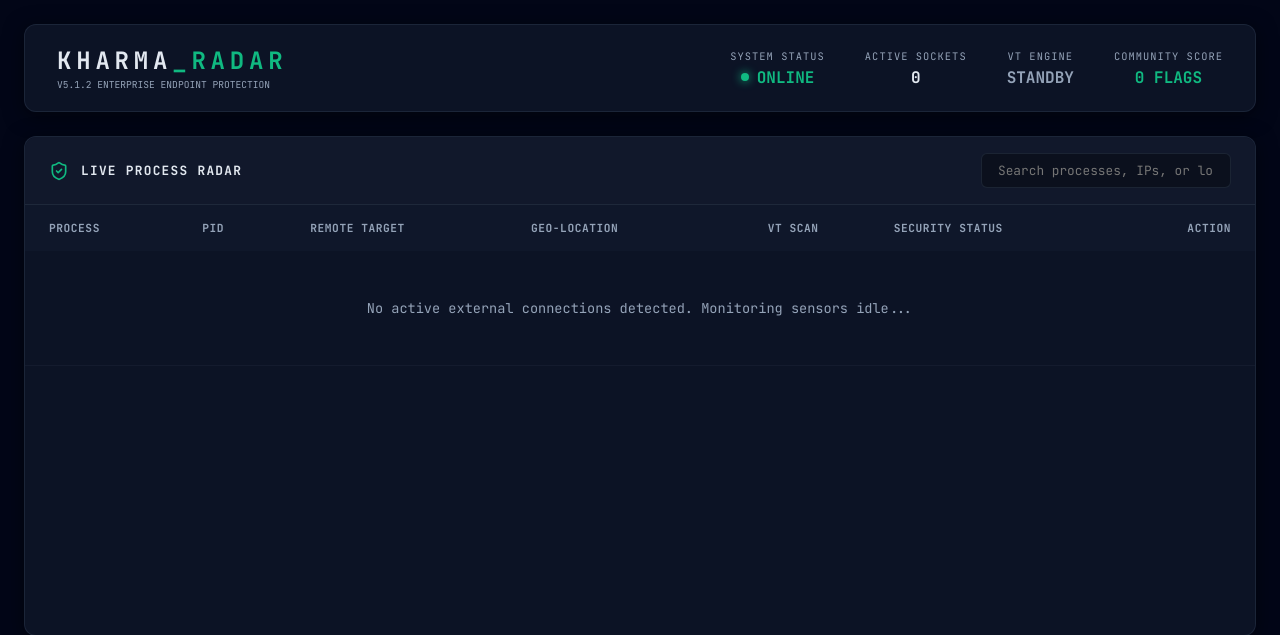
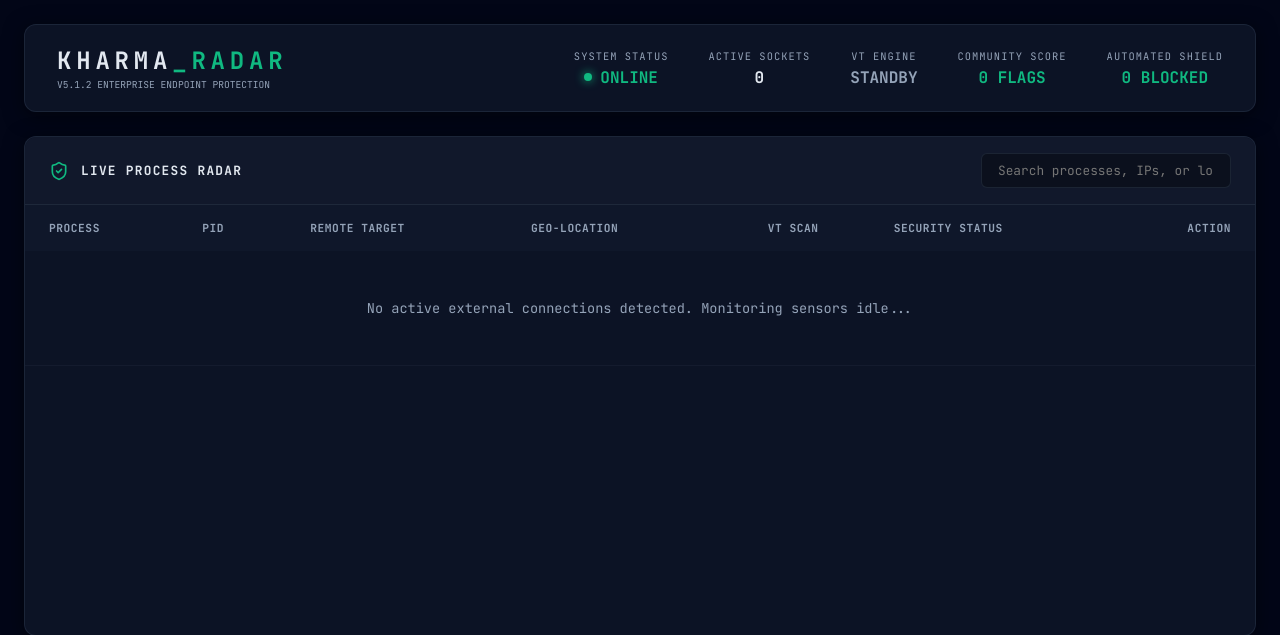
Before and after one commit to Mutasem-mk4/kharma-network-radar, a Flask app: page / in a window 1280 px wide. Shown: the top 635 px of the page. Run offline with Flask 3, Linux system fonts and the light colour scheme; data that the repository does not hold is empty.

Commit message:
feat(shield): Phase 14 - Automated Shield (Active Firewall / IPS) bump v8.0.0

```diff
--- a/kharma/__init__.py
+++ b/kharma/__init__.py
@@ -1,4 +1,4 @@
 """
 Kharma - The Over-Watch Network Monitor
 """
-__version__ = "7.0.0"
+__version__ = "8.0.0"
--- a/kharma/server.py
+++ b/kharma/server.py
@@ -12,6 +12,7 @@ try:
     from kharma.vt_engine import VTEngine
     from kharma.community import CommunityIntel
     from kharma.dpi import DPIEngine
+    from kharma.shield import ShieldManager
 except ImportError:
     from scanner import NetworkScanner
     from geoip import GeoIPResolver
@@ -19,6 +20,7 @@ except ImportError:
     from vt_engine import VTEngine
     from community import CommunityIntel
     from dpi import DPIEngine
+    from shield import ShieldManager
 
 class KharmaWebServer:
     def __init__(self, host="127.0.0.1", port=8085):
@@ -47,6 +49,7 @@ class KharmaWebServer:
         self.community = CommunityIntel()
         self.dpi = DPIEngine()
         self.dpi.start() # Start background sniffing
+        self.shield = ShieldManager()
 
     def _setup_routes(self):
         @self.app.route('/')
@@ -126,9 +129,22 @@ class KharmaWebServer:
                         "is_malware": is_malware,
                         "is_community_flagged": is_community_flagged,
                         "community_reports": community_detail['reports'] if is_community_flagged else 0,
+                        "is_shielded": remote_ip in self.shield.list_blocked(),
                         "vt_malicious": vt_malicious,
                         "vt_total": vt_total
                     })
+
+                    # 5. Auto-Shielding Logic
+                    # Auto-block if: Reported > 3 times OR VT Malicious > 5 OR DPI high-severity
+                    if not remote_ip in self.shield.list_blocked():
+                        risk_score = 0
+                        if is_community_flagged and community_detail['reports'] >= 3: risk_score += 10
+                        if vt_malicious > 5: risk_score += 10
+                        if is_malware: risk_score += 10
+
+                        if risk_score >= 10:
+                            print(f"[SHIELD] AUTO-BLOCKING HIGH RISK IP: {remote_ip} (Score: {risk_score})")
+                            self.shield.block_ip(remote_ip)
 
                 return jsonify({"status": "success", "data": radar_data}), 200
 
@@ -171,6 +187,31 @@ class KharmaWebServer:
             except Exception as e:
                 return jsonify({"status": "error", "message": str(e)}), 500
 
+        @self.app.route('/api/shield', methods=['GET', 'POST', 'DELETE'])
+        def manage_shield():
+            """API Endpoint for manual firewall shield management."""
+            try:
+                if request.method == 'GET':
+                    blocked = self.shield.list_blocked()
+                    return jsonify({"status": "success", "data": blocked}), 200
+
+                data = request.get_json()
+                ip = data.get('ip')
+                if not ip: return jsonify({"status": "error", "message": "No IP specified"}), 400
+
+                if request.method == 'POST':
+                    success = self.shield.block_ip(ip)
+                    message = f"IP {ip} is now SHIELDED." if success else "Failed to block IP. Check admin rights."
+                    return jsonify({"status": "success" if success else "error", "message": message}), 200 if success else 500
+
+                if request.method == 'DELETE':
+                    success = self.shield.unblock_ip(ip)
+                    message = f"IP {ip} has been UNBLOCK." if success else "Failed to unblock IP."
+                    return jsonify({"status": "success" if success else "error", "message": message}), 200 if success else 500
+
+            except Exception as e:
+                return jsonify({"status": "error", "message": str(e)}), 500
+
         @self.app.route('/api/packets', methods=['GET'])
         def get_packets():
             """API Endpoint for the Live Packet Telemetry stream."""
--- a/kharma/templates/index.html
+++ b/kharma/templates/index.html
@@ -215,6 +215,18 @@
             background: rgba(251, 191, 36, 0.1);
         }
 
+        .shield-active {
+            border: 1px solid #6366f1 !important;
+            box-shadow: 0 0 15px rgba(99, 102, 241, 0.4) !important;
+            background: rgba(99, 102, 241, 0.05) !important;
+        }
+
+        .shield-btn-active {
+            color: #6366f1 !important;
+            border-color: #6366f1 !important;
+            background: rgba(99, 102, 241, 0.1) !important;
+        }
+
         .kill-btn {
             background: transparent;
             border: 1px solid var(--border);
@@ -383,6 +395,11 @@
                 <span class="stat-label">Community Score</span>
                 <span id="comm-status" class="stat-value" style="color: var(--accent);">0 FLAGS</span>
             </div>
+            <div class="stat-item">
+                <span class="stat-label">Automated Shield</span>
+                <span id="shield-status" class="stat-value" style="color: var(--accent); cursor: pointer;"
+                    onclick="toggleBlocklist()">0 BLOCKED</span>
+            </div>
         </div>
     </header>
 
@@ -440,6 +457,20 @@
             </div>
             <div id="packet-stream">
                 <!-- Packets injected here -->
+            </div>
+        </section>
+
+        <!-- Blocklist Management Panel -->
+        <section id="shield-panel" class="glass-panel" style="margin-top: 1.5rem; display: none;">
+            <div class="panel-header">
+                <div class="panel-title">
+                    <i data-lucide="shield" style="color: #6366f1; width: 1.25rem;"></i>
+                    ACTIVE FIREWALL BLOCKLIST
+                </div>
+                <button class="kill-btn" onclick="toggleBlocklist()">CLOSE</button>
+            </div>
+            <div id="blocklist-content" style="padding: 1rem; color: var(--text-dim); font-size: 0.8rem;">
+                <!-- Blocked IPs list -->
             </div>
         </section>
     </main>
@@ -504,7 +535,8 @@
                 counter++;
                 const isThreat = conn.is_malware;
                 const isCommunity = conn.is_community_flagged;
-                const rowClass = isThreat ? "threat-row" : "row-hover";
+                const isShielded = conn.is_shielded;
+                const rowClass = `${isThreat ? "threat-row" : "row-hover"} ${isShielded ? 'shield-active' : ''}`;
 
                 let vtHtml = '<span style="color: var(--text-dim);">-</span>';
                 if (conn.vt_total > 0) {
@@ -524,6 +556,11 @@
                     statusClass = "status-community";
                 }
 
+                if (isShielded) {
+                    statusLabel = "SHIELDED (BLOCKED)";
+                    statusClass = "status-community"; // Using yellow/orange for shield too
+                }
+
                 html += `
                     <tr class="${rowClass}">
                         <td style="font-weight: 700; color: ${isThreat ? 'var(--danger)' : 'var(--accent)'}">${conn.process_name}</td>
@@ -533,6 +570,9 @@
                         <td style="text-align: center;">${vtHtml}</td>
                         <td><span class="status-badge ${statusClass}">${statusLabel}</span></td>
                         <td style="text-align: right; display: flex; gap: 8px; justify-content: flex-end;">
+                            <button class="kill-btn ${isShielded ? 'shield-btn-active' : ''}" onclick="toggleShield('${conn.remote_ip}', ${isShielded})" title="${isShielded ? 'Unblock IP' : 'Block IP via Firewall'}">
+                                <i data-lucide="shield${isShielded ? '-off' : ''}" style="width: 14px; height: 14px;"></i>
+                            </button>
                             <button class="kill-btn" onclick="reportIP('${conn.remote_ip}')" title="Report to Community">
                                 <i data-lucide="flag" style="width: 14px; height: 14px; color: #fbbf24;"></i>
                             </button>
@@ -573,6 +613,11 @@
             document.getElementById('comm-status').innerText = `${flaggedCount} FLAGS`;
             document.getElementById('comm-status').style.color = flaggedCount > 0 ? '#fbbf24' : 'var(--accent)';
 
+            // Update Shield count
+            const shieldedCount = allConnections.filter(c => c.is_shielded).length;
+            document.getElementById('shield-status').innerText = `${shieldedCount} BLOCKED`;
+            document.getElementById('shield-status').style.color = shieldedCount > 0 ? '#6366f1' : 'var(--accent)';
+
             lucide.createIcons();
         }
 
@@ -599,6 +644,57 @@
             const data = await res.json();
             alert(data.message);
             updateRadar();
+        }
+
+        async function toggleShield(ip, currentlyBlocked) {
+            const method = currentlyBlocked ? 'DELETE' : 'POST';
+            const action = currentlyBlocked ? 'UNBLOCK' : 'BLOCK';
+            if (!confirm(`CONFIRM FIREWALL ${action}:\nTargets: ${ip}\nReason: Malicious Activity Detected.`)) return;
+
+            try {
+                const res = await fetch('/api/shield', {
+                    method: method,
+                    headers: { 'Content-Type': 'application/json' },
+                    body: JSON.stringify({ ip: ip })
+                });
+                const data = await res.json();
+                alert(data.message);
+                updateRadar();
+                updateBlocklist();
+            } catch (e) {
+                alert("Shield operation failed. Ensure you have Admin rights.");
+            }
+        }
+
+        async function updateBlocklist() {
+            try {
+                const res = await fetch('/api/shield');
+                const json = await res.json();
+                if (json.status === 'success') {
+                    const container = document.getElementById('blocklist-content');
+                    if (json.data.length === 0) {
+                        container.innerHTML = "No IPs represent a block condition.";
+                        return;
+                    }
+                    let html = '<div style="display: grid; grid-template-columns: repeat(auto-fill, minmax(150px, 1fr)); gap: 10px;">';
+                    json.data.forEach(ip => {
+                        html += `
+                            <div style="background: rgba(99, 102, 241, 0.1); border: 1px solid rgba(99, 102, 241, 0.3); padding: 5px 10px; border-radius: 4px; display: flex; justify-content: space-between; align-items: center;">
+                                <span>${ip}</span>
+                                <button onclick="toggleShield('${ip}', true)" style="background: none; border: none; color: var(--danger); cursor: pointer;">×</button>
+                            </div>
+                        `;
+                    });
+                    html += '</div>';
+                    container.innerHTML = html;
+                }
+            } catch (e) { }
+        }
+
+        function toggleBlocklist() {
+            const panel = document.getElementById('shield-panel');
+            panel.style.display = panel.style.display === 'none' ? 'block' : 'none';
+            if (panel.style.display === 'block') updateBlocklist();
         }
 
         // DPI Logic: Poll every 1 second
--- a/setup.py
+++ b/setup.py
@@ -5,7 +5,7 @@ with open("README.md", "r", encoding="utf-8") as fh:
 
 setup(
     name="kharma-radar",
-    version="7.0.0",
+    version="8.0.0",
     author="Mutasem (@Mutasem-mk4)",
     author_email="example@example.com",
     description="The Over-Watch Network Monitor: An elite CLI tool mapping active connections to process IDs, geographical locations, and threat intelligence.",
```
Also changed, not shown: kharma/shield.py (added, +84 -0 lines).
